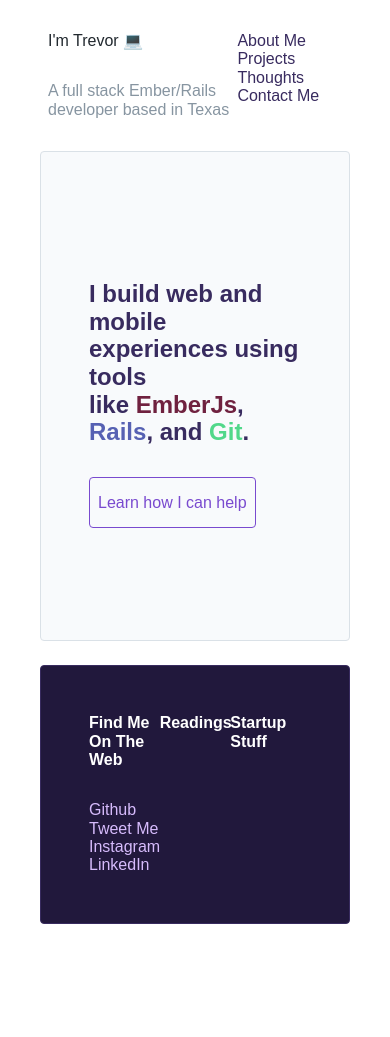
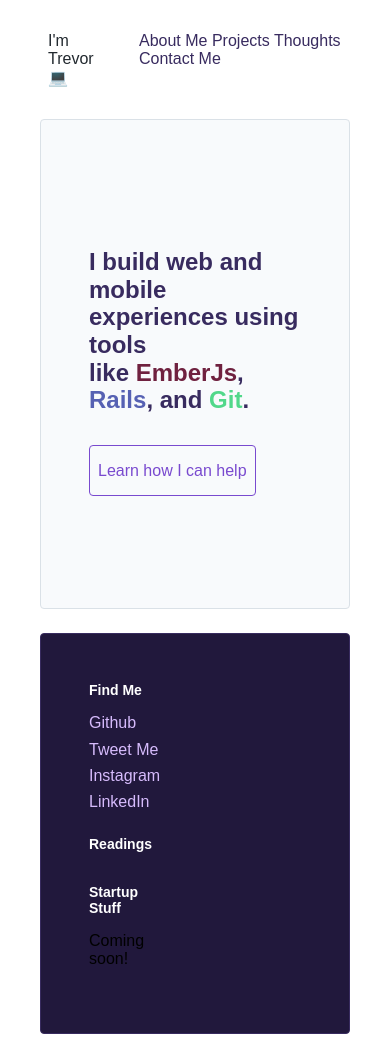
Before and after one commit to TrevorAbram/trevorabram.github.io, a website: page index.html in a window 390 px wide. Before the commit the page ends 948 px from the top, so only its background shows below. Drawn offline with Linux system fonts and the light colour scheme.

Commit message:
Added responsive bottom nav

```diff
--- a/index.html
+++ b/index.html
@@ -10,10 +10,10 @@
   </head>
   <body class="mx-10">
 
-    <nav class="block mx-auto py-4">
+    <nav class="mx-auto py-4 ">
       <div class="flex flex-row justify-between">
         <div class="">
-          <span class=" inline-block text-black py-4 px-2 rounded mr-6">I'm Trevor &#128187;</span><span class="inline-block text-grey-dark py-4 px-2"> A full stack Ember/Rails developer based in Texas</span>
+          <span class=" inline-block text-black py-4 px-2 rounded mr-6">I'm Trevor &#128187;</span><span class="inline-block text-grey-dark py-4 px-2 hidden md:block"> A full stack Ember/Rails developer based in Texas</span>
         </div>
         <div class="py-4">
           <a href="#" class="no-underline text-purple-darker hover:underline hover:text-grey">About Me</a>
@@ -30,25 +30,25 @@
   </div>
 
   <!-- Section 2 -->
-  <div class="block container bg-purple-darkest py-12 px-12 border border-purple-darker rounded mb-6 flex sm:block lg:flex sm:pb-8">
-    <div class="w-1/3">
-      <h4 class="text-white pb-4 mb-4">Find Me On The Web</h4>
+  <div class=" container bg-purple-darkest py-12 px-12 border border-purple-darker rounded mb-6 flex flex-col sm:flex-row sm:pb-8">
+    <div class="w-1/3 mb-4">
+      <h4 class="text-white pb-4 text-sm sm:text-base">Find Me</h4>
       <ul class="list-reset">
-        <li><a href="https://github.com/TrevorAbram" target="_blank" class="text-purple-lighter no-underline pb-12">Github</a></li>
-        <li><a href="https://www.twitter.com/trevordabram" target="_blank" class="text-purple-lighter no-underline pb-12">Tweet Me</a></li>
-        <li><a href="https://www.instagram.com/trevcodesstuff" target="_blank" class="text-purple-lighter no-underline pb-12">Instagram</a></li>
-        <li><a href="https://www.linkedin.com/trevorabram" target="_blank" class="text-purple-lighter no-underline pb-12">LinkedIn</a></li>
+        <li class="mb-2"><a href="https://github.com/TrevorAbram" target="_blank" class="text-purple-lighter no-underline">Github</a></li>
+        <li class="mb-2"><a href="https://www.twitter.com/trevordabram" target="_blank" class="text-purple-lighter no-underline mb-8">Tweet Me</a></li>
+        <li class="mb-2"><a href="https://www.instagram.com/trevcodesstuff" target="_blank" class="text-purple-lighter no-underline mb-8">Instagram</a></li>
+        <li class="mb-2"><a href="https://www.linkedin.com/trevorabram" target="_blank" class="text-purple-lighter no-underline mb-8">LinkedIn</a></li>
       </ul>
     </div>
 
-    <div class="w-1/3">
-      <h4 class="text-white pb-4 mb-4">Readings</h4>
+    <div class="w-1/3 mb-4">
+      <h4 class="text-sm sm:text-base text-white pb-4">Readings</h4>
 
     </div>
 
-    <div class="w-1/3">
-      <h4 class="text-white pb-4 mb-4">Startup Stuff</h4>
-
+    <div class="w-1/3 mb-4">
+      <h4 class="text-sm sm:text-base text-white pb-4">Startup Stuff</h4>
+      <p>Coming soon!</p>
     </div>
   </div>
 
```
